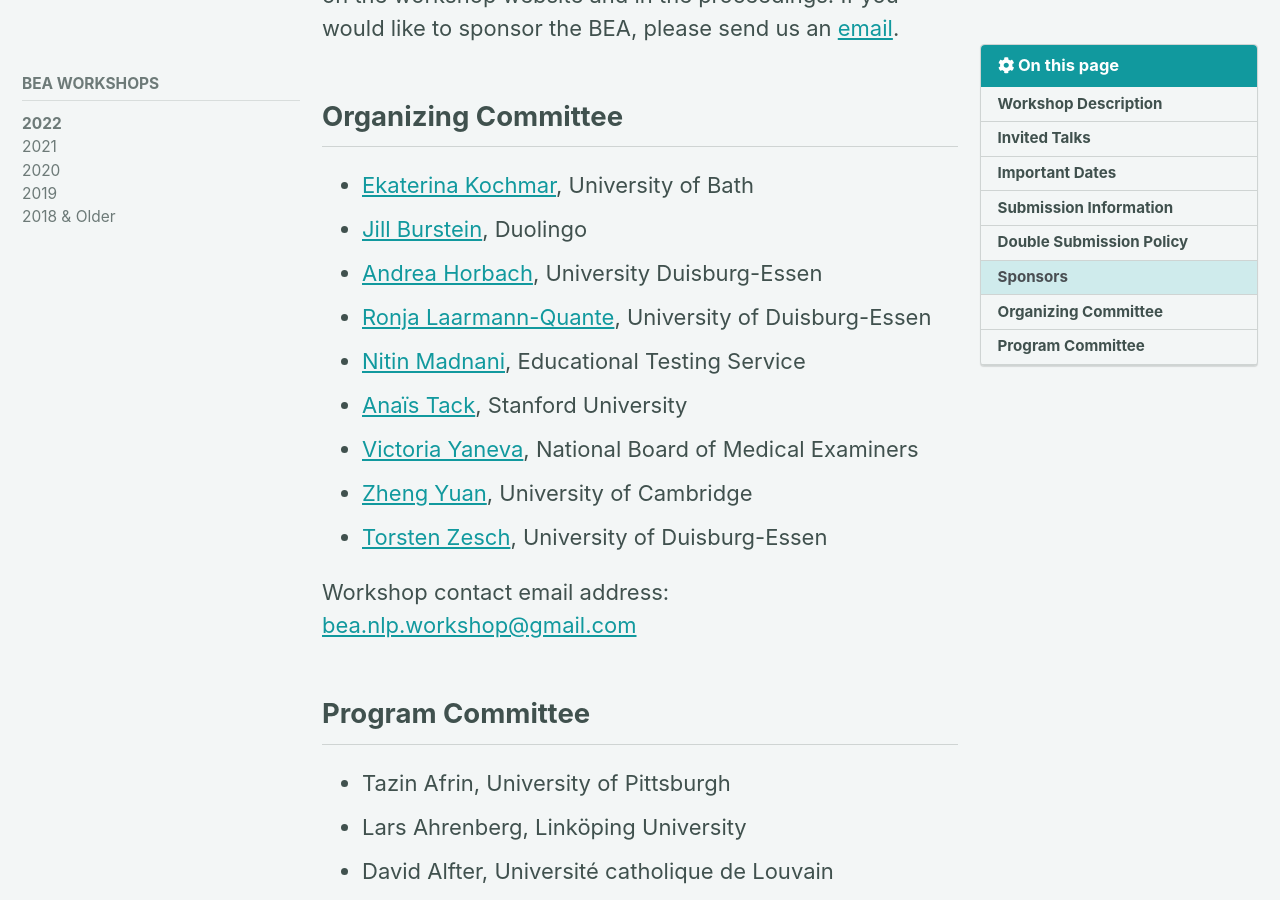
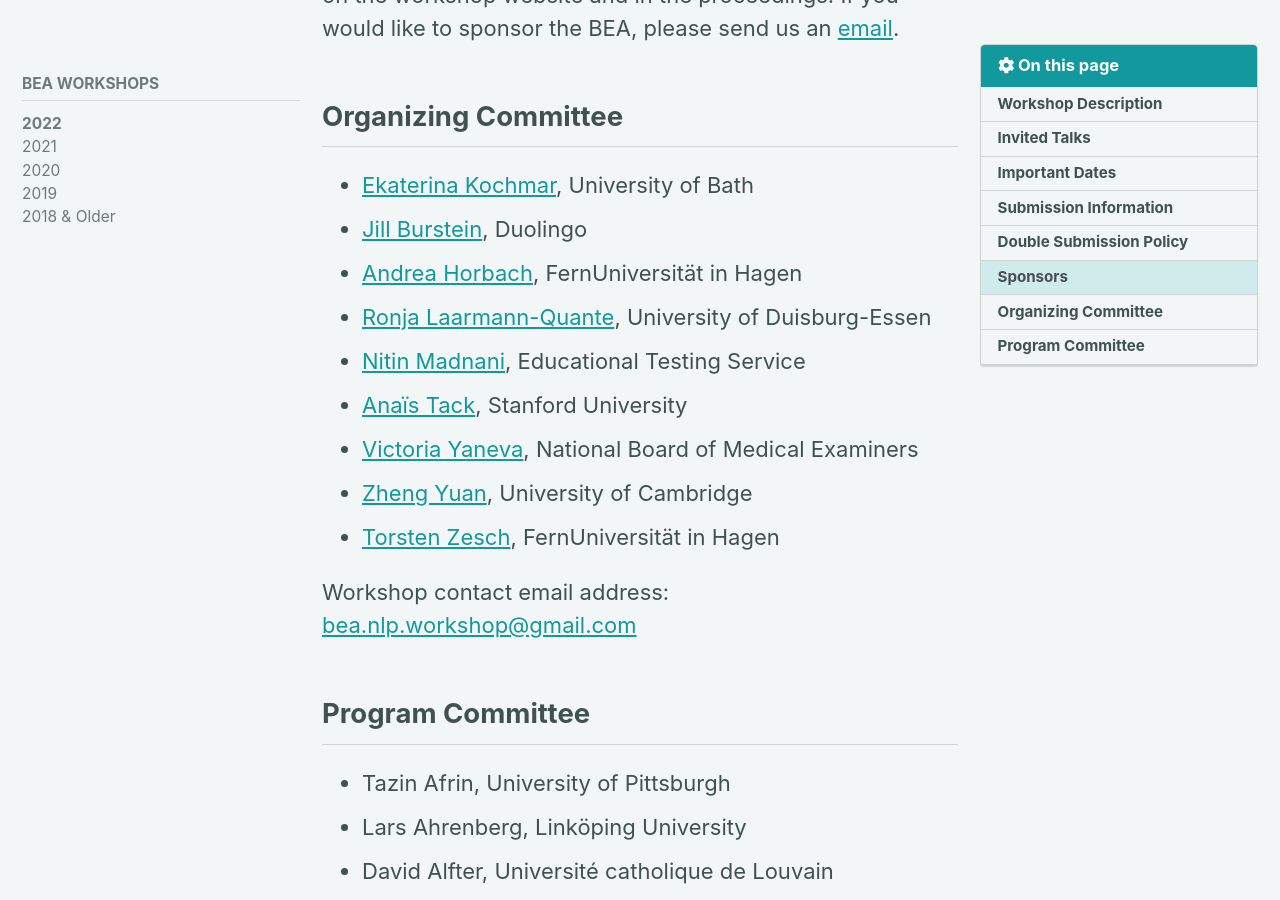
Before and after one commit to sigedu-org/website, a Jekyll site: the page built from _pages/bea/current.md, in a window 1280 px wide and 900 px high, scrolled down 7043 px. Built offline with Jekyll 4.4.1, drawn with Linux system fonts in a browser that asks for light colours; cached includes are drawn as plain includes; nearby versions of some CDN libraries; some of the changed text lies outside the part shown.

Commit message:
update committee list

```diff
--- a/_pages/bea/current.md
+++ b/_pages/bea/current.md
@@ -125,13 +125,13 @@ We are extremely grateful to our sponsors for the past workshops: in the recent
 
 - [Ekaterina Kochmar](https://www.cl.cam.ac.uk/~ek358/), University of Bath
 - [Jill Burstein](https://sites.google.com/site/jbursteinets/), Duolingo
-- [Andrea Horbach](https://www.ltl.uni-due.de/team/andrea-horbach/), University Duisburg-Essen
+- [Andrea Horbach](https://www.fernuni-hagen.de/forschung/schwerpunkte/d2l2/team/andrea.horbach.shtml), FernUniversität in Hagen
 - [Ronja Laarmann-Quante](https://www.ltl.uni-due.de/team/ronja-laarmann-quante), University of Duisburg-Essen
 - [Nitin Madnani](https://desilinguist.org/), Educational Testing Service
 - [Anaïs Tack](https://anaistack.github.io/), Stanford University
 - [Victoria Yaneva](http://www.victoriayaneva.info/), National Board of Medical Examiners
 - [Zheng Yuan](https://www.cl.cam.ac.uk/~zy249/), University of Cambridge
-- [Torsten Zesch](https://www.ltl.uni-due.de/team/torsten-zesch), University of Duisburg-Essen
+- [Torsten Zesch](https://www.ltl.uni-due.de/team/torsten-zesch), FernUniversität in Hagen
 
 Workshop contact email address: [bea.nlp.workshop@gmail.com](mailto:bea.nlp.workshop@gmail.com)
 
```
Also changed, not shown: other parts of _pages/bea/current.md (+1 -1 lines).
